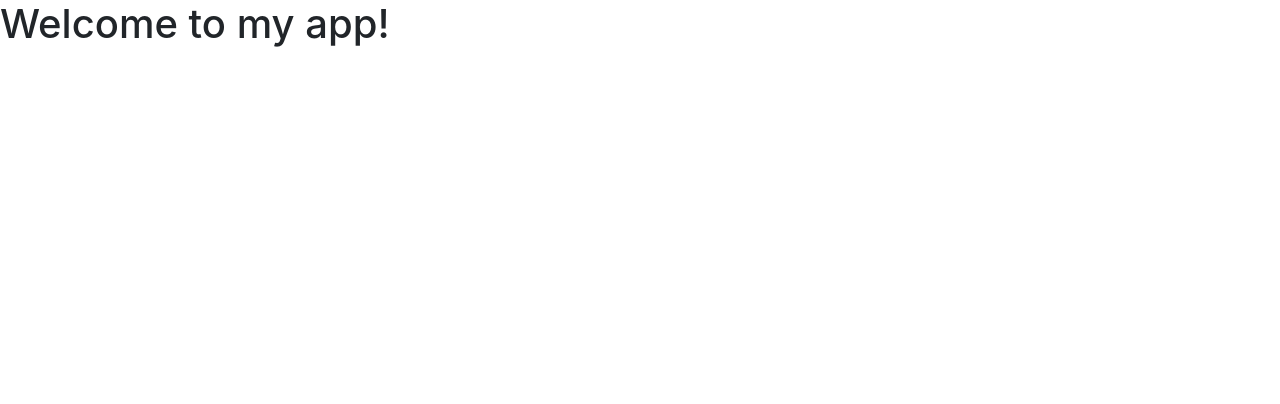
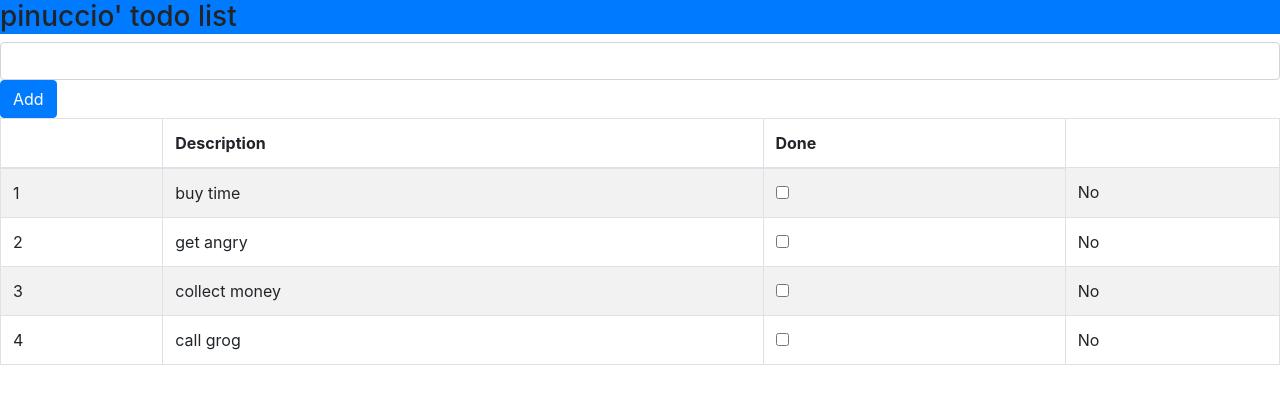
Before and after one commit to ufollettu/todoAng, an Angular app: page / in a window 1280 px wide. Shown: the top 404 px of the page. Built offline with nearby package versions, Linux system fonts and the light colour scheme.

Commit message:
todo app ended

```diff
--- a/package.json
+++ b/package.json
@@ -22,11 +22,11 @@
     "@angular/platform-browser-dynamic": "^5.2.0",
     "@angular/router": "^5.2.0",
     "@ng-bootstrap/ng-bootstrap": "^2.0.0",
-    "bootstrap": "^4.1.1",
+    "bootstrap": "^4.0.0-alpha.4",
     "core-js": "^2.4.1",
     "font-awesome": "^4.7.0",
     "rxjs": "^5.5.6",
-    "systemjs": "^0.21.3",
+    "systemjs": "^0.19.40",
     "web-animations-js": "^2.3.1",
     "zone.js": "^0.8.19"
   },
--- a/src/app/app.component.html
+++ b/src/app/app.component.html
@@ -1 +1,25 @@
-<h1>Welcome to my {{title}}!</h1>
+<h3 class="bg-primary p-a-1">{{getName()}}' todo list</h3>
+<div class="m-t-1 m-b-1">
+  <input class="form-control" #todoText>
+  <button class="btn btn-primary m-t-1" (click)="addItem(todoText.value)">Add</button>
+</div>
+<table class="table table-striped table-bordered">
+  <thead>
+  <tr>
+    <th></th>
+    <th>Description</th>
+    <th>Done</th>
+  </tr>
+  </thead>
+  <tbody>
+  <tr *ngFor="let item of getTodoItems(); let i = index">
+    <td>{{i + 1}}</td>
+    <td>{{item.action}}</td>
+    <td><input type="checkbox" [(ngModel)]="item.done"></td>
+    <td [ngSwitch]="item.done">
+      <span *ngSwitchCase="true">Yes</span>
+      <span *ngSwitchDefault>No</span>
+    </td>
+  </tr>
+  </tbody>
+</table>
--- a/src/app/app.component.ts
+++ b/src/app/app.component.ts
@@ -1,4 +1,6 @@
-import { Component } from '@angular/core';
+import {Component} from '@angular/core';
+import {Model} from "./models/model";
+import {TodoItem} from "./models/todo-item";
 
 @Component({
   selector: 'app-root',
@@ -6,5 +8,19 @@ import { Component } from '@angular/core';
   styleUrls: ['./app.component.css']
 })
 export class AppComponent {
-  title = 'app';
+  model = new Model();
+
+  getName() {
+    return this.model.user;
+  }
+
+  getTodoItems() {
+    return this.model.items.filter(item => !item.done);
+  }
+
+  addItem(newItem) {
+    if (newItem != "") {
+      return this.model.items.push(new TodoItem(newItem, false));
+    }
+  }
 }
--- a/src/app/app.module.ts
+++ b/src/app/app.module.ts
@@ -2,8 +2,9 @@ import {BrowserModule} from '@angular/platform-browser';
 import {NgModule} from '@angular/core';
 import {NgbModule} from "@ng-bootstrap/ng-bootstrap";
 
-
 import {AppComponent} from './app.component';
+import {FormsModule} from "@angular/forms";
+import {HttpModule} from "@angular/http";
 
 
 @NgModule({
@@ -12,6 +13,8 @@ import {AppComponent} from './app.component';
   ],
   imports: [
     BrowserModule,
+    FormsModule,
+    HttpModule,
     NgbModule.forRoot()
   ],
   providers: [],
--- /dev/null
+++ b/src/app/models/model.ts
@@ -0,0 +1,16 @@
+import {TodoItem} from "./todo-item";
+
+export class Model {
+  user: string;
+  items;
+
+  constructor() {
+    this.user = "pinuccio";
+    this.items = [
+      new TodoItem("buy time", false),
+      new TodoItem("get angry", false),
+      new TodoItem("collect money", false),
+      new TodoItem("call grog", false)
+    ]
+  }
+}
--- /dev/null
+++ b/src/app/models/todo-item.ts
@@ -0,0 +1,9 @@
+export class TodoItem {
+  action: string;
+  done: boolean;
+
+  constructor(action, done) {
+    this.action = action;
+    this.done = done;
+  }
+}
--- a/src/index.html
+++ b/src/index.html
@@ -7,6 +7,7 @@
 
   <meta name="viewport" content="width=device-width, initial-scale=1">
   <link rel="icon" type="image/x-icon" href="favicon.ico">
+
 </head>
 <body class="m-a-1">
   <app-root></app-root>
```
Also changed, not shown: 1 other file (tests, documents, lock files or other folders).
